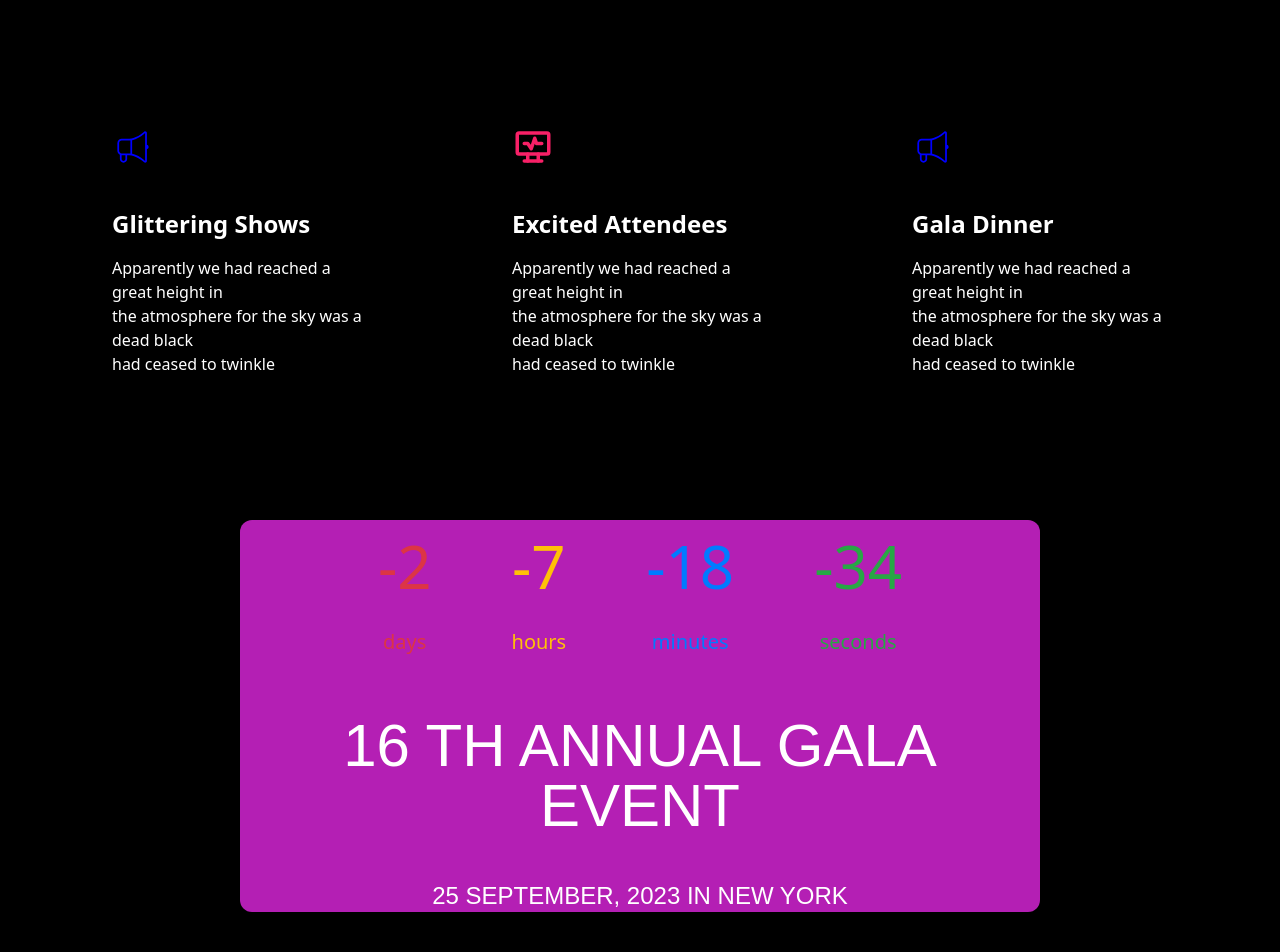
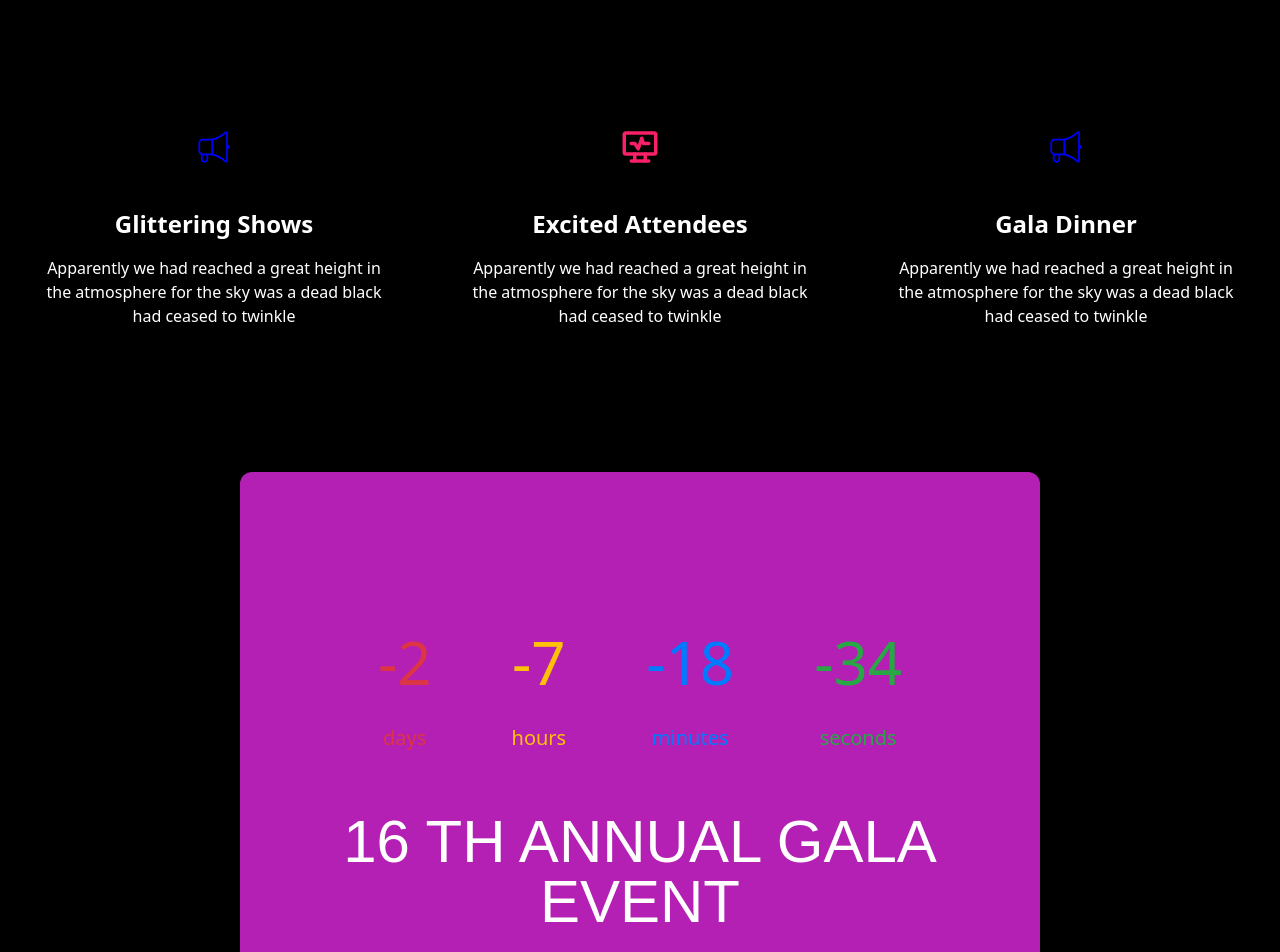
Before and after one commit to Pritam28877/Club-landing-Page, a React (Vite) app: page / in a window 1280 px wide. Shown: the part 1140-2092 px from the top of the page. Built offline with nearby package versions, Linux system fonts and the light colour scheme.

Commit message:
add mobile css in about

```diff
--- a/src/components/About.jsx
+++ b/src/components/About.jsx
@@ -5,7 +5,7 @@ import { TbHeartRateMonitor } from "react-icons/tb";
 function About() {
   return (
     <div className="w-full my-32">
-      <div className="font-Rubik max-w-[1240px]  mx-auto w-full text-white   md:ml-auto ">
+      <div className="font-Rubik max-w-[1240px]  mx-auto w-full text-white  md:mx-auto flex flex-col ">
         <h1 class="text-center text-[2.4rem] text-[var(--text-primary)]">
           A Gala That Celebrates{" "}
           <span class="text-[#f82067]">Philanthropy</span>{" "}
@@ -19,9 +19,9 @@ function About() {
         </p>
       </div>
 
-      <div class="my-28 flex space-x-36 justify-center mx-28">
+      <div class="my-28 flex flex-col place-content-stretch  text-center  sm:space-x-0  md:flex-row  justify-center">
         <div>
-          <div className="my-10">
+          <div className="my-10 mx-48">
           <CiBullhorn color="blue" size={42} spacing="1rem" />
           </div>
 
@@ -34,7 +34,7 @@ function About() {
 
 
         <div>
-          <div className="my-10">
+          <div className="my-10 mx-48 place-content-center">
             <TbHeartRateMonitor color="#f82067" size={42} spacing="1rem" />
           </div>
 
@@ -47,7 +47,7 @@ function About() {
 
 
         <div>
-        <div className="my-10">
+        <div className="my-10 mx-48">
           <CiBullhorn color="blue" size={42} spacing="1rem" />
           </div>
 
--- a/src/components/CountdownTimer.jsx
+++ b/src/components/CountdownTimer.jsx
@@ -26,8 +26,8 @@ function CountdownTimer() {
   }, []);
 
   return (
-    <div className="w-full h-[110vh]">
-        <div class="mx-60 my-32 bg-[#B41FB4] rounded-xl justify-center flex flex-col">
+    <div className="w-full h-[110vh] min-h-screen">
+        <div class="mx-60 my-32 bg-[#B41FB4] rounded-xl justify-center flex flex-col py-36 overflow-hidden ">
       <div className=" p-4 text-center space-x-20 justify-center  flex ">
         <div class="text-6xl text-[#dc3545]">
           {days} <br /> <span className="text-xl">days</span>
@@ -50,6 +50,9 @@ function CountdownTimer() {
       <div>
 
       </div>
+      <div>
+
+      </div>
     </div>
     </div>
 
```
